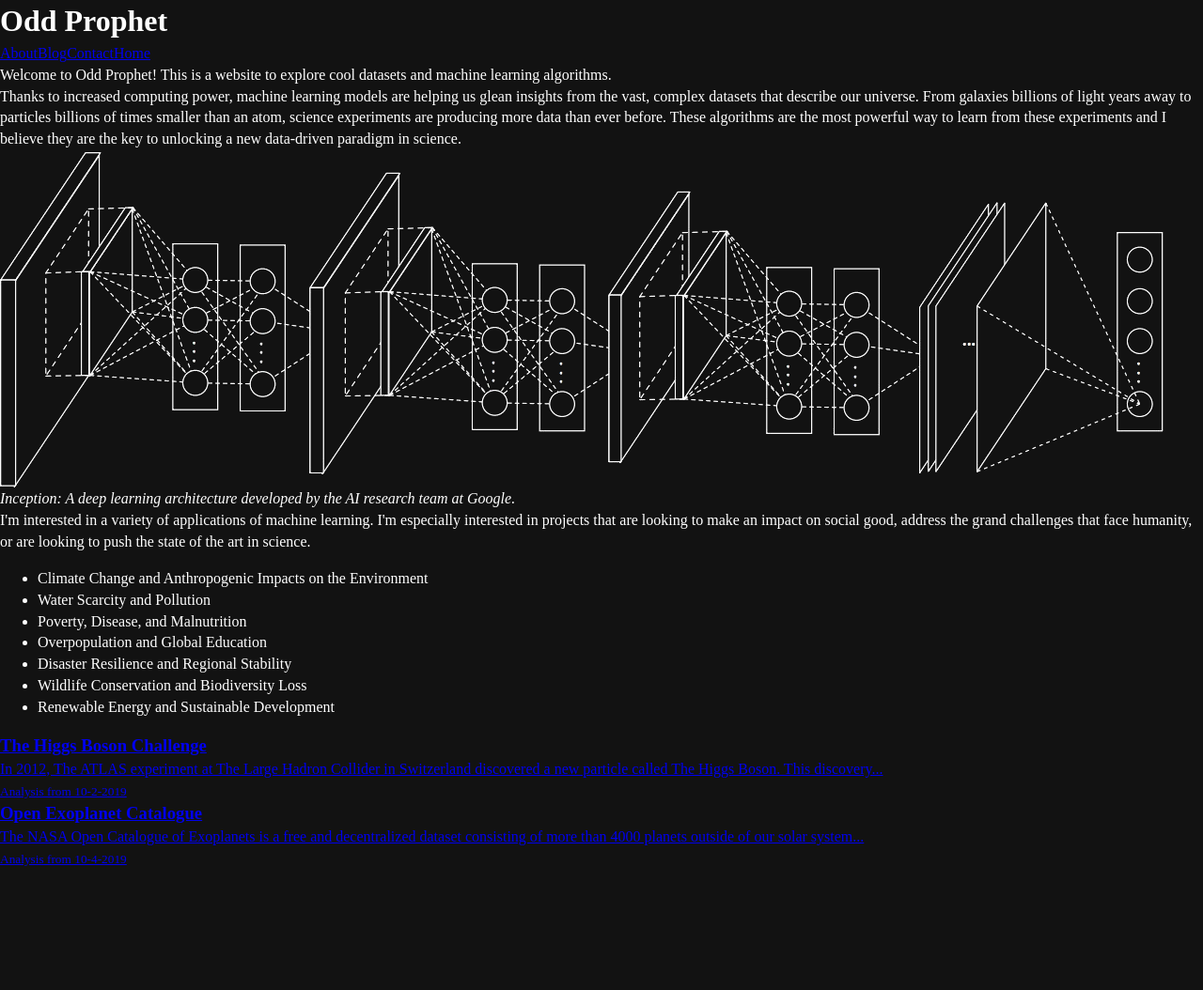
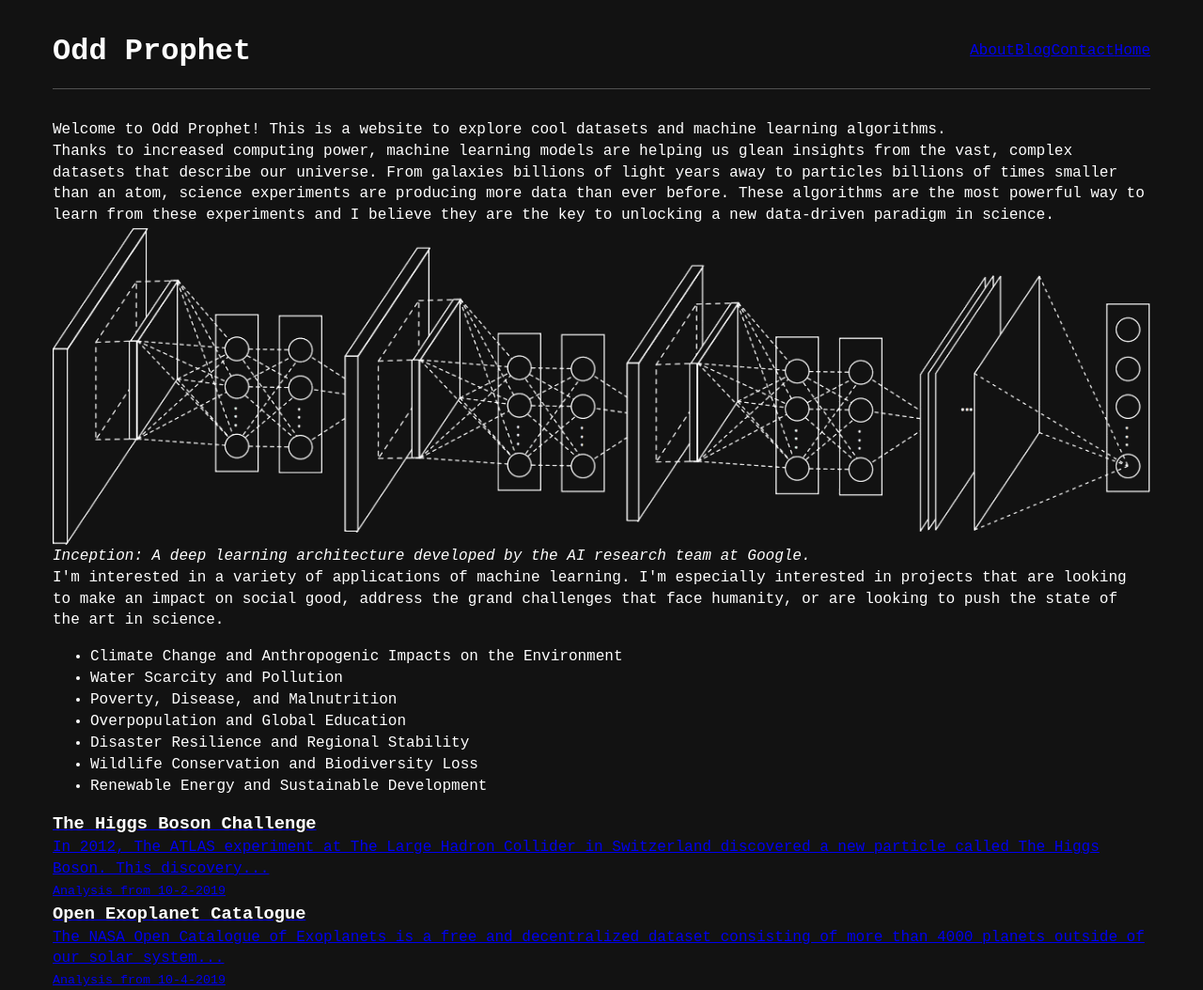
Before and after one commit to tjwhitaker/blog, a plain HTML site: page build/index.html in a window 1280 px wide. Shown: the whole page at 94% size. Before the commit the page ends 926 px from the top, so only its background shows below. Drawn offline with Linux system fonts and the light colour scheme.

Commit message:
Add some index styles

```diff
--- a/build/index.html
+++ b/build/index.html
@@ -1,4 +1,4 @@
-<!DOCTYPE html><html lang="en"><head><meta charset="utf-8"><meta name="viewport" content="width=device-width, initial-scale=1"><title>Odd Prophet</title><link rel="stylesheet" href="/reset.css"><link rel="stylesheet" href="/theme.css"><link rel="stylesheet" href="/index.css"></head><body><header><div class="wrapper"><div class="logo"><h1>Odd Prophet</h1></div><nav><a href="/about">About</a><a href="/blog">Blog</a><a href="/contact">Contact</a><a href="/">Home</a></nav></div></header><div class="container"><div class="wrapper"><div class="grid"><main><p>  Welcome to Odd Prophet! This is a website to explore cool datasets and machine learning algorithms.
+<!DOCTYPE html><html lang="en"><head><meta charset="utf-8"><meta name="viewport" content="width=device-width, initial-scale=1"><title>Odd Prophet</title><link rel="stylesheet" href="/reset.css"><link rel="stylesheet" href="/theme.css"><link rel="stylesheet" href="/index.css"></head><body><header><div class="wrapper"><div class="masthead"><div class="logo"><h1>Odd Prophet</h1></div><nav><a href="/about">About</a><a href="/blog">Blog</a><a href="/contact">Contact</a><a href="/">Home</a></nav></div></div></header><div class="container"><div class="wrapper"><div class="grid"><main><p>  Welcome to Odd Prophet! This is a website to explore cool datasets and machine learning algorithms.
 </p><p>  Thanks to increased computing power, machine learning models are helping us glean insights from the vast, complex datasets that describe our universe. From galaxies billions of light years away to particles billions of times smaller than an atom, science experiments are producing more data than ever before. These algorithms are the most powerful way to learn from these experiments and I believe they are the key to unlocking a new data-driven paradigm in science.
 </p><img src="/inception.png"><p><i>Inception: A deep learning architecture developed by the AI research team at Google.</i></p><p>  I'm interested in a variety of applications of machine learning. I'm especially interested in projects that are looking to make an impact on social good, address the grand challenges that face humanity, or are looking to push the state of the art in science.
 </p><ul><li>Climate Change and Anthropogenic Impacts on the Environment</li><li>Water Scarcity and Pollution</li><li>Poverty, Disease, and Malnutrition</li><li>Overpopulation and Global Education</li><li>Disaster Resilience and Regional Stability</li><li>Wildlife Conservation and Biodiversity Loss</li><li>Renewable Energy and Sustainable Development</li></ul></main><aside><div><a href="/blog/the-higgs-boson-challenge"><h3>The Higgs Boson Challenge</h3><p>In 2012, The ATLAS experiment at The Large Hadron Collider in Switzerland discovered a new particle called The Higgs Boson. This discovery...</p><small>Analysis from 10-2-2019</small></a></div><div><a href="/blog/open-exoplanet-catalogue"><h3>Open Exoplanet Catalogue</h3><p>The NASA Open Catalogue of Exoplanets is a free and decentralized dataset consisting of more than 4000 planets outside of our solar system...</p><small>Analysis from 10-4-2019</small></a></div></aside></div></div></div></body></html>
--- a/build/theme.css
+++ b/build/theme.css
@@ -1,5 +1,41 @@
 html,
 body {
   background: #121212;
-  color: #ffffff;
+  color: #d4d4d4;
+  font-family: Fira Mono, monospace;
 }
+
+h1, h2, h3, h4, h5, h6 {
+  color:white;
+}
+
+header {
+  margin-top:1rem;
+}
+
+.masthead {
+  position: relative;
+  display: flex;
+  align-items: center;
+  justify-content: space-between;
+  border-bottom: 1px solid rgba(255, 255, 255, 0.267);
+  padding-bottom: 1rem;
+}
+
+.logo {
+
+}
+
+nav {
+  display: flex;
+  align-items:center;
+}
+
+
+.wrapper {
+  max-width: 75rem;
+  margin: 0 auto;
+  padding: 1rem;
+  position: relative;
+  height: 100%;
+}
--- a/src/static/theme.css
+++ b/src/static/theme.css
@@ -3,3 +3,34 @@ body {
   background: #121212;
   color: #ffffff;
 }
+
+header {
+  margin-top:1rem;
+}
+
+.masthead {
+  position: relative;
+  display: flex;
+  align-items: center;
+  justify-content: space-between;
+  border-bottom: 1px solid rgba(255, 255, 255, 0.267);
+  padding-bottom: 1rem;
+}
+
+.logo {
+
+}
+
+nav {
+  display: flex;
+  align-items:center;
+}
+
+
+.wrapper {
+  max-width: 75rem;
+  margin: 0 auto;
+  padding: 1rem;
+  position: relative;
+  height: 100%;
+}
```
Also changed, not shown: 2 other files.
